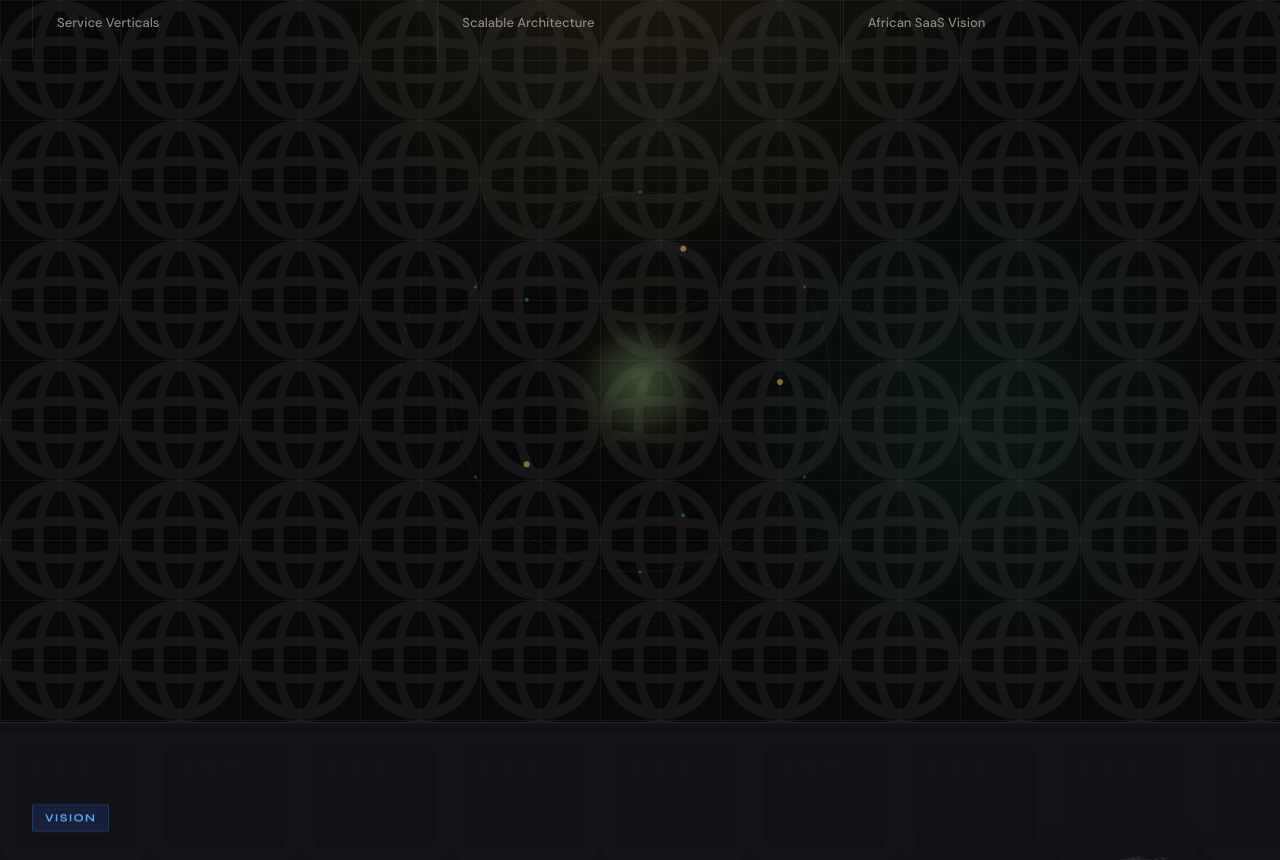
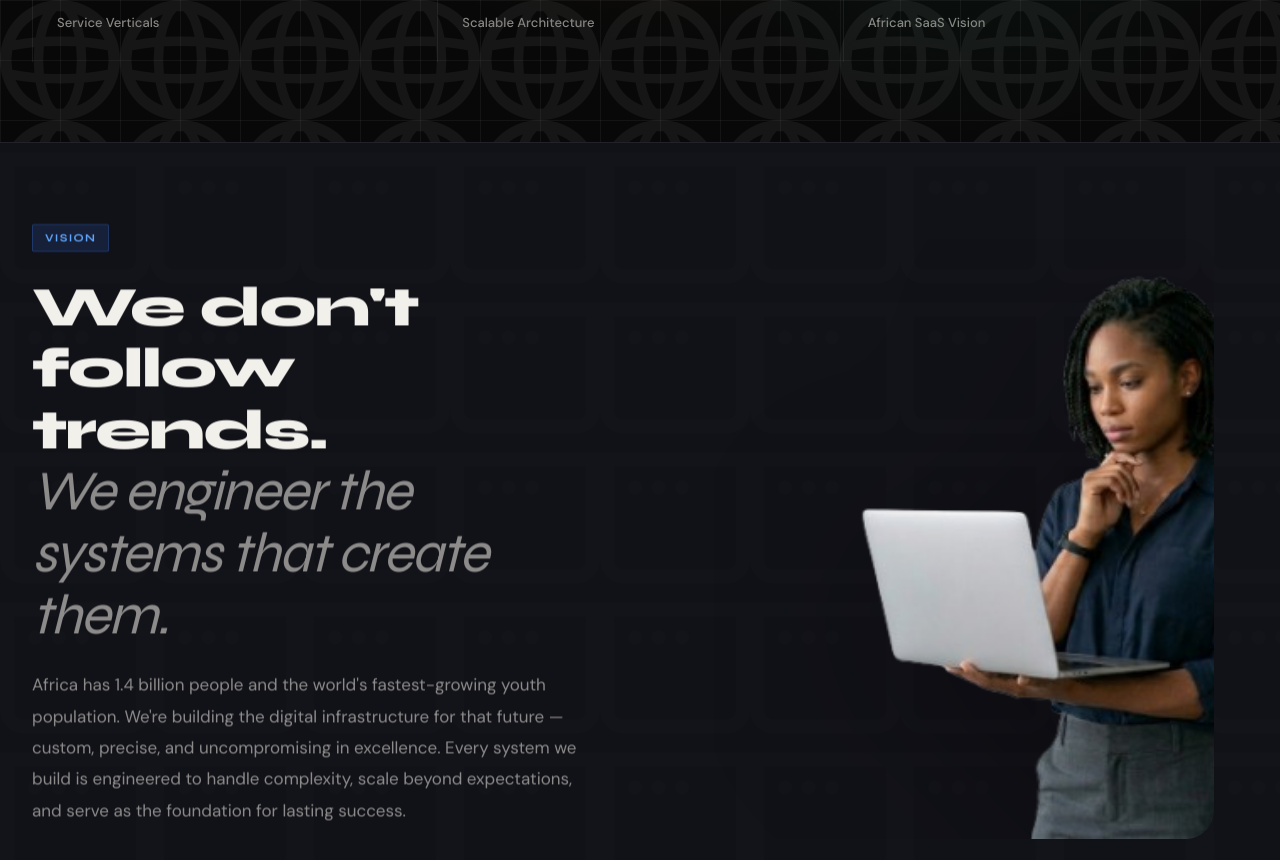
Before and after one commit to SybellaSystems/update-sybella-website, a Next.js app: page / in a window 1280 px wide. Shown: the part 840-1700 px from the top of the page. Built offline with nearby package versions, Linux system fonts and the light colour scheme.

Commit message:
removed the dots below the stats to remove the empty space

```diff
--- a/components/HomeClient.tsx
+++ b/components/HomeClient.tsx
@@ -12,44 +12,6 @@ function useIntersection(ref: React.RefObject<HTMLElement | null>) {
     ref.current?.querySelectorAll(".fade-up").forEach(el => obs.observe(el));
     return () => obs.disconnect();
   }, [ref]);
-}
-
-/* Abstract SVG visuals */
-function HeroOrb() {
-  return (
-    <div style={{ position: "relative", width: "100%", maxWidth: "clamp(300px, 90vw, 520px)", margin: "0 auto" }}>
-      <svg viewBox="0 0 520 520" fill="none" xmlns="http://www.w3.org/2000/svg" style={{ width: "100%", filter: "drop-shadow(0 0 60px rgba(201,168,76,0.15))" }}>
-        <defs>
-          <radialGradient id="orb-g" cx="50%" cy="50%" r="50%">
-            <stop offset="0%" stopColor="#c9a84c" stopOpacity="0.25" />
-            <stop offset="60%" stopColor="#c9a84c" stopOpacity="0.05" />
-            <stop offset="100%" stopColor="#c9a84c" stopOpacity="0" />
-          </radialGradient>
-          <radialGradient id="orb-g2" cx="50%" cy="50%" r="50%">
-            <stop offset="0%" stopColor="#2dba85" stopOpacity="0.2" />
-            <stop offset="100%" stopColor="#2dba85" stopOpacity="0" />
-          </radialGradient>
-        </defs>
-        {/* Outer rings */}
-        <circle cx="260" cy="260" r="240" stroke="#c9a84c" strokeWidth="0.5" strokeOpacity="0.2" strokeDasharray="4 8" />
-        <circle cx="260" cy="260" r="190" stroke="#c9a84c" strokeWidth="0.5" strokeOpacity="0.15" />
-        <circle cx="260" cy="260" r="140" stroke="#2dba85" strokeWidth="0.5" strokeOpacity="0.2" strokeDasharray="2 6" />
-        {/* Core glow */}
-        <circle cx="260" cy="260" r="90" fill="url(#orb-g)" />
-        <circle cx="260" cy="260" r="60" fill="url(#orb-g2)" />
-        {/* Orbital dots */}
-        {[0, 72, 144, 216, 288].map((a, i) => (
-          <circle key={i} cx={260 + 140 * Math.cos((a * Math.PI) / 180)} cy={260 + 140 * Math.sin((a * Math.PI) / 180)} r={i % 2 === 0 ? 3 : 2} fill={i % 2 === 0 ? "#c9a84c" : "#2dba85"} fillOpacity={i % 2 === 0 ? 0.6 : 0.4} />
-        ))}
-        {[30, 90, 150, 210, 270, 330].map((a, i) => (
-          <circle key={`d-${i}`} cx={260 + 190 * Math.cos((a * Math.PI) / 180)} cy={260 + 190 * Math.sin((a * Math.PI) / 180)} r={1.5} fill="#c9a84c" fillOpacity={0.3} />
-        ))}
-        {/* Connection lines */}
-        <line x1="260" y1="216" x2="320" y2="178" stroke="#c9a84c" strokeWidth="0.5" strokeOpacity="0.2" />
-        <line x1="260" y1="304" x2="194" y2="338" stroke="#2dba85" strokeWidth="0.5" strokeOpacity="0.2" />
-      </svg>
-    </div>
-  );
 }
 
 /* Stat card */
@@ -125,11 +87,6 @@ export default function HomeClient() {
               <Stat n="∞" label="Scalable Architecture" />
               <Stat n="1" suffix="st" label="African SaaS Vision" />
             </div>
-          </div>
-
-          {/* Right orb */}
-          <div style={{ display: "flex", justifyContent: "center", alignItems: "center" }}>
-            <HeroOrb />
           </div>
         </div>
       </section>
```
